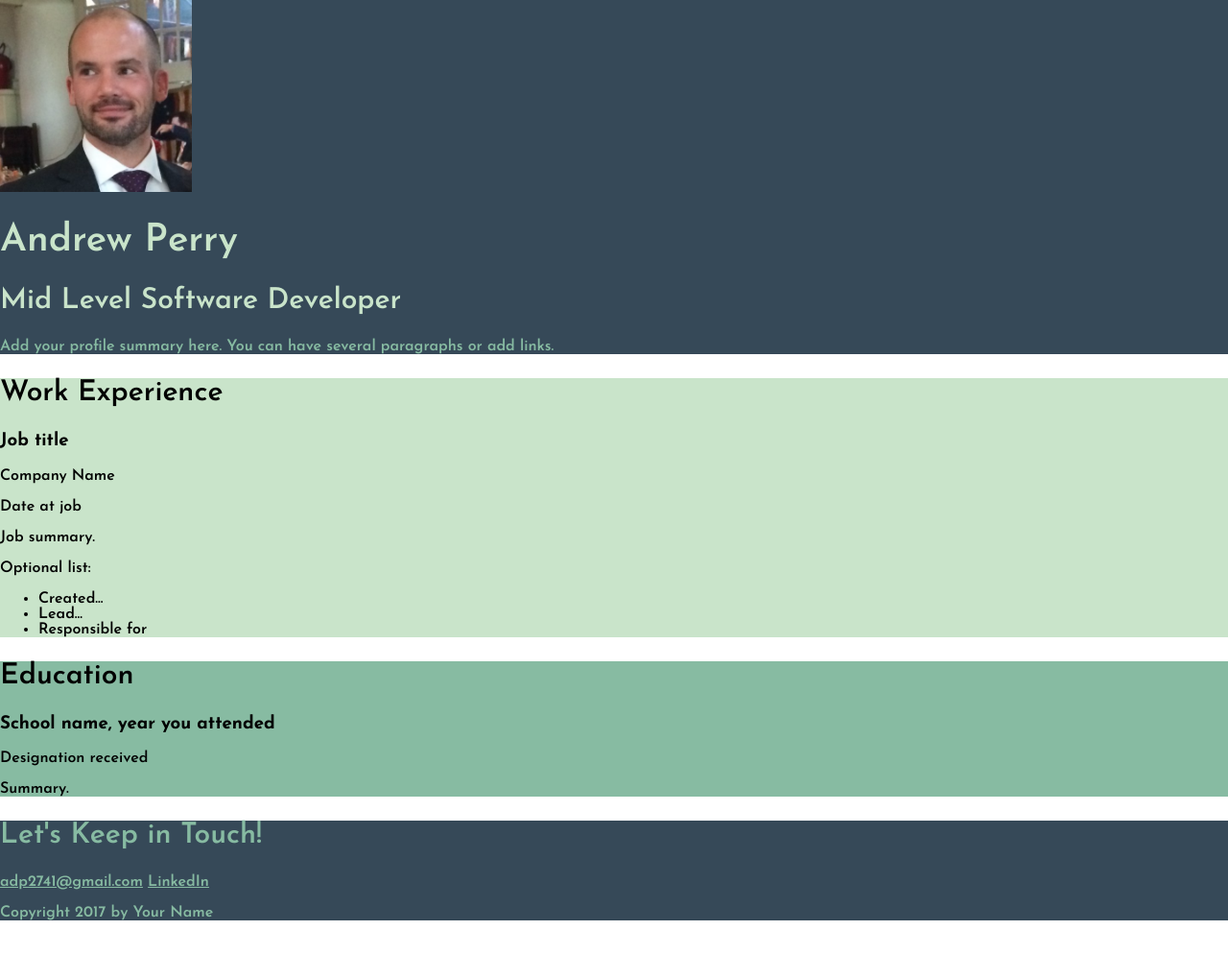
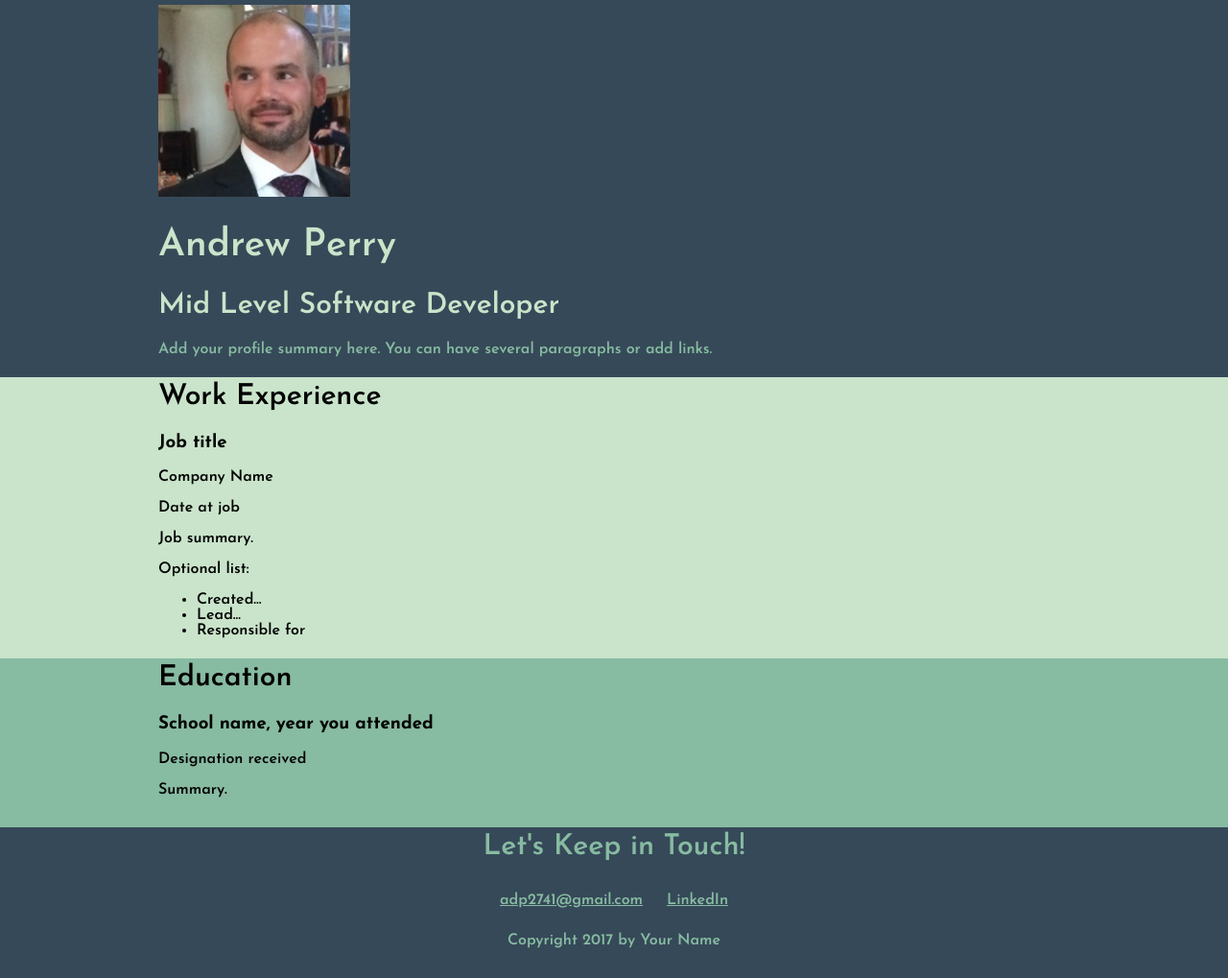
Before and after one commit to adp2741/Andrew-Website, a plain HTML site: page website/resume.html in a window 1280 px wide. Shown: the whole page at 96% size. Before the commit the page ends 975 px from the top, so only its background shows below. Drawn offline with Linux system fonts and the light colour scheme.

Commit message:
More style fixes

```diff
--- a/website/css/style.css
+++ b/website/css/style.css
@@ -14,7 +14,7 @@
 
 body {
 	font-family: "Josefin Sans", sans-serif;
-	margin: 0px 0px;
+	margin: 0px;
 }
 
 h1, h2 {
@@ -27,6 +27,8 @@ h1 {
 
 h2 {
 	font-size: 30px;
+	margin-top: 0px;
+	margin-bottom: 0.75em;
 }
 
 a {
@@ -38,7 +40,10 @@ a:hover {
 	text-decoration: none;
 }
 
-section h2 {
+.content-wrap {
+	max-width: 950px;
+	margin: 0px auto;
+	padding: 5px;
 }
 
 .profilePicture {
@@ -56,11 +61,19 @@ header h1, header h2 {
 	color: #C9E4CA;
 }
 
+footer {
+	text-align: center;
+}
+
+.contact-info a {
+	padding: 10px;
+	display: inline-block;
+}
+
 
 /* Work Experience */
 .work {
 	background: #C9E4CA;
-	margin: 0px 0px;
 }
 
 /* Education */
--- a/website/resume.html
+++ b/website/resume.html
@@ -10,15 +10,18 @@
 <body>
     <!-- // Intro -->
     <header>
+        <div class="content-wrap">
             <img src="images/andrew.png" alt="Andrew Perry" class="profilePicture">
             <h1>Andrew Perry</h1>
             <h2>Mid Level Software Developer</h2>
             <p>Add your profile summary here. You can have several paragraphs or add links.</p>
+        </div>
     </header>
 
     <main>
         <!-- // Work Experience -->
         <section class="work">
+            <div class="content-wrap">
                 <h2>Work Experience</h2>
 
                 <!-- Job Details: copy this whole block to add more jobs -->
@@ -36,13 +39,14 @@
                     <li>Lead...</li>
                     <li>Responsible for</li>
                 </ul>
+            </div>
             <!-- end of Job Details block. -->
-
         </section>
 
 
         <!-- // Education -->
         <section class="education">
+            <div class="content-wrap">
                 <h2>Education</h2>
 
                 <!-- School details: copy this whole block to add more schools. -->
@@ -51,24 +55,24 @@
 
                 <!-- Add as many paragraphs as you need. -->
                 <p>Summary.</p>
+            <div class="content-wrap">
             <!-- End of school details. -->
         </section>
     </main>
 
     <!-- // Footer & contact info -->
     <footer>
+        <div class="content-wrap">
             <h2>Let's Keep in Touch!</h2>
 
             <!-- Social media and contact links. Add or remove any networks. -->
-        <div>
+            <div class="contact-info">
                 <a href="mailto:adp2741@gmail.com">adp2741@gmail.com</a>
-            <!-- <a href="http://yourwebsite.com" target="_blank">yourwebsite.com</a> -->
-            <!-- <a href="#" target="_blank">Twitter</a> -->
                 <a href="https://www.linkedin.com/in/andrew-perry" target="_blank">LinkedIn</a>
-            <!-- <a href="#" target="_blank">Facebook</a> -->
             </div>
 
             <p>Copyright 2017 by Your Name</p>
+        <div class="content-wrap">
     </footer>
 </body>
 </html>
```
Lines whose indentation alone changed are shown as unchanged.
